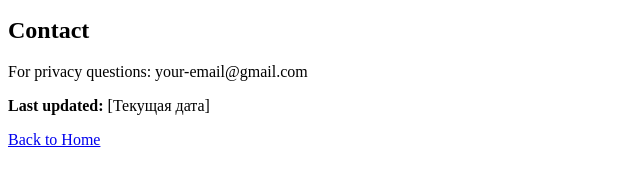
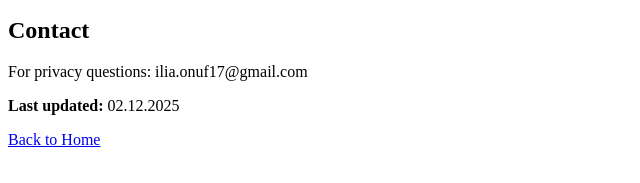
Before and after one commit to onufriev17/Amazon-Price-Tracker, a plain HTML site: page privacy.html in a window 1280 px wide. Shown: the part 233-416 px from the top of the page, 0-640 px from the left. Drawn offline with Linux system fonts and the light colour scheme.

Commit message:
Update privacy.html

```diff
--- a/privacy.html
+++ b/privacy.html
@@ -13,9 +13,9 @@
     <p>We use Paddle for payment processing. Their privacy policy applies to payment data.</p>
 
     <h2>Contact</h2>
-    <p>For privacy questions: your-email@gmail.com</p>
+    <p>For privacy questions: ilia.onuf17@gmail.com</p>
 
-    <p><strong>Last updated:</strong> [Текущая дата]</p>
+    <p><strong>Last updated:</strong> 02.12.2025</p>
 
     <p><a href="/amazon-price-tracker/">Back to Home</a></p>
 </body>
```
